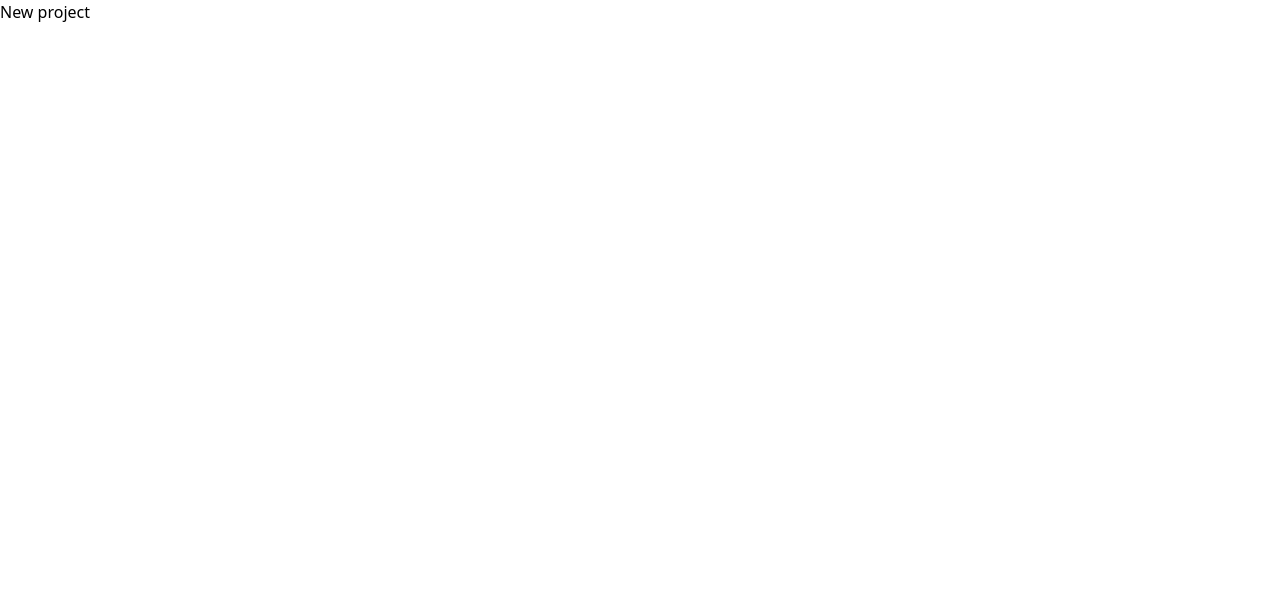
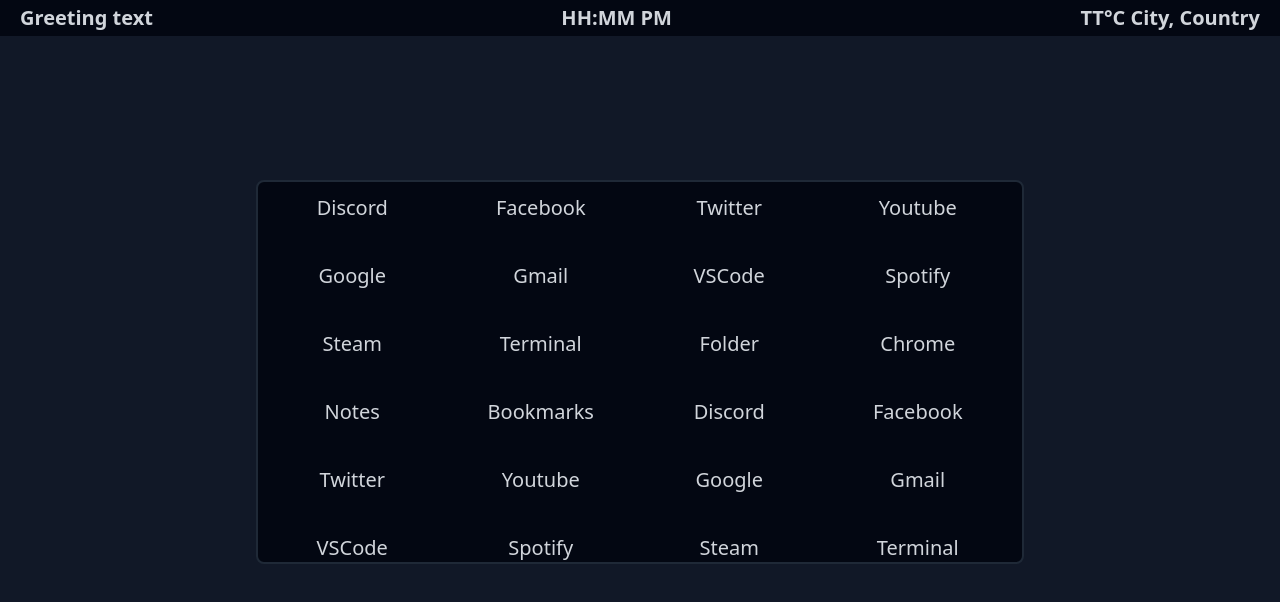
Before and after one commit to r-moret/homepage.vue, a Vue app: page / in a window 1280 px wide. Shown: the top 602 px of the page. Built offline with nearby package versions, Linux system fonts and the light colour scheme.

Commit message:
feat: add layout first version

```diff
--- a/src/App.vue
+++ b/src/App.vue
@@ -1,3 +1,13 @@
+<script setup lang="ts">
+import GreetingHeader from './components/GreetingHeader.vue'
+import ShortcutPanel from './components/ShortcutPanel.vue'
+</script>
+
 <template>
-  <h1>New project</h1>
+  <main class="bg-gray-900 flex flex-col h-screen">
+    <GreetingHeader class="bg-gray-950 text-gray-300 flex-initial" />
+    <ShortcutPanel
+      class="bg-gray-950 text-gray-300 border-gray-800 mt-36 mx-auto w-4/5 lg:w-3/4 xl:w-3/5 2xl:w-2/4 h-96"
+    />
+  </main>
 </template>
--- /dev/null
+++ b/src/components/GreetingHeader.vue
@@ -0,0 +1,9 @@
+<script setup lang="ts"></script>
+
+<template>
+  <section class="flex py-1 px-5 justify-between text-xl font-semibold">
+    <p>Greeting text</p>
+    <p>HH:MM PM</p>
+    <p>TT°C City, Country</p>
+  </section>
+</template>
--- /dev/null
+++ b/src/components/ShortcutPanel.vue
@@ -0,0 +1,64 @@
+<script setup lang="ts">
+import { ref } from 'vue'
+
+type Shortcut = {
+  id: string
+  name: string
+  link: string
+}
+
+const shortcuts = ref<Shortcut[]>([
+  { id: '0', name: 'Discord', link: '#' },
+  { id: '1', name: 'Facebook', link: '#' },
+  { id: '2', name: 'Twitter', link: '#' },
+  { id: '3', name: 'Youtube', link: '#' },
+  { id: '4', name: 'Google', link: '#' },
+  { id: '5', name: 'Gmail', link: '#' },
+  { id: '6', name: 'VSCode', link: '#' },
+  { id: '7', name: 'Spotify', link: '#' },
+  { id: '8', name: 'Steam', link: '#' },
+  { id: '9', name: 'Terminal', link: '#' },
+  { id: '10', name: 'Folder', link: '#' },
+  { id: '11', name: 'Chrome', link: '#' },
+  { id: '12', name: 'Notes', link: '#' },
+  { id: '13', name: 'Bookmarks', link: '#' },
+  { id: '0', name: 'Discord', link: '#' },
+  { id: '1', name: 'Facebook', link: '#' },
+  { id: '2', name: 'Twitter', link: '#' },
+  { id: '3', name: 'Youtube', link: '#' },
+  { id: '4', name: 'Google', link: '#' },
+  { id: '5', name: 'Gmail', link: '#' },
+  { id: '6', name: 'VSCode', link: '#' },
+  { id: '7', name: 'Spotify', link: '#' },
+  { id: '8', name: 'Steam', link: '#' },
+  { id: '9', name: 'Terminal', link: '#' },
+  { id: '10', name: 'Folder', link: '#' },
+  { id: '11', name: 'Chrome', link: '#' },
+  { id: '12', name: 'Notes', link: '#' },
+  { id: '13', name: 'Bookmarks', link: '#' }
+])
+</script>
+
+<template>
+  <section class="overflow-y-auto border-2 rounded-lg scrollbar">
+    <ul
+      class="grid grid-cols-3 xl:grid-cols-4 2xl:grid-cols-5 grid-rows-4 grid-flow-row auto-rows-fr gap-y-4"
+    >
+      <li
+        v-for="shortcut in shortcuts"
+        :key="shortcut.id"
+        class="flex justify-center items-center py-3"
+      >
+        <a :href="shortcut.link" class="text-xl">{{ shortcut.name }}</a>
+      </li>
+    </ul>
+  </section>
+</template>
+
+<style scoped>
+.scrollbar {
+  scrollbar-gutter: stable;
+  scrollbar-color: rgb(31, 41, 55) rgb(3, 7, 18);
+  scrollbar-width: thin;
+}
+</style>
```
